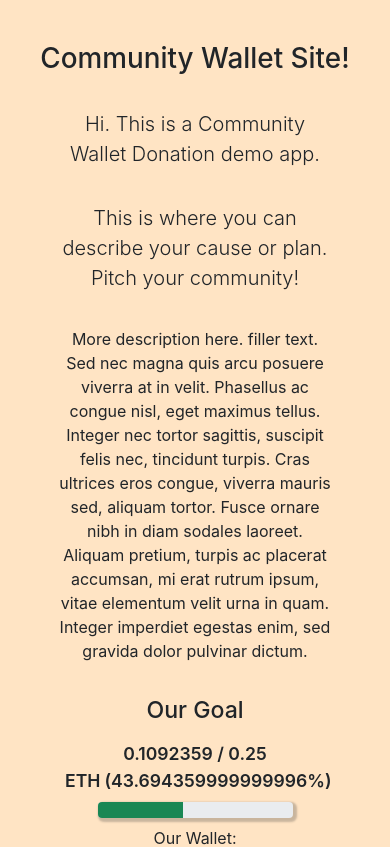
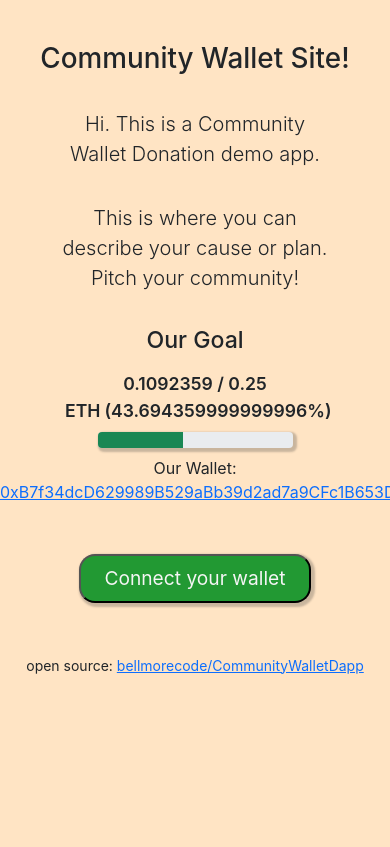
Before and after one commit to bellmorecode/CommunityWalletDapp, a React (Create React App) app in the folder community-wallet-dapp/: page / in a window 390 px wide. Shown: the top 847 px of the page. Built offline with nearby package versions, Linux system fonts and the light colour scheme.

Commit message:
removed some filler text because it pushes the donate form out of view on the mobile devices.

```diff
--- a/community-wallet-dapp/src/App.js
+++ b/community-wallet-dapp/src/App.js
@@ -113,11 +113,7 @@ function App() {
       <p className='lead' >
         This is where you can describe your cause or plan. Pitch your community!
       </p>
-      <p>
-        More description here.  filler text. Sed nec magna quis arcu posuere viverra at in velit. Phasellus ac congue nisl, eget maximus tellus. Integer nec tortor sagittis, suscipit felis nec,
-        tincidunt turpis. Cras ultrices eros congue, viverra mauris sed, aliquam tortor. Fusce ornare nibh in diam sodales laoreet. Aliquam pretium,
-        turpis ac placerat accumsan, mi erat rutrum ipsum, vitae elementum velit urna in quam. Integer imperdiet egestas enim, sed gravida dolor pulvinar dictum.
-      </p>
+
       <h3>Our Goal</h3>
 
       <div className="progress-label col-8 offset-2 mb-2">
```
